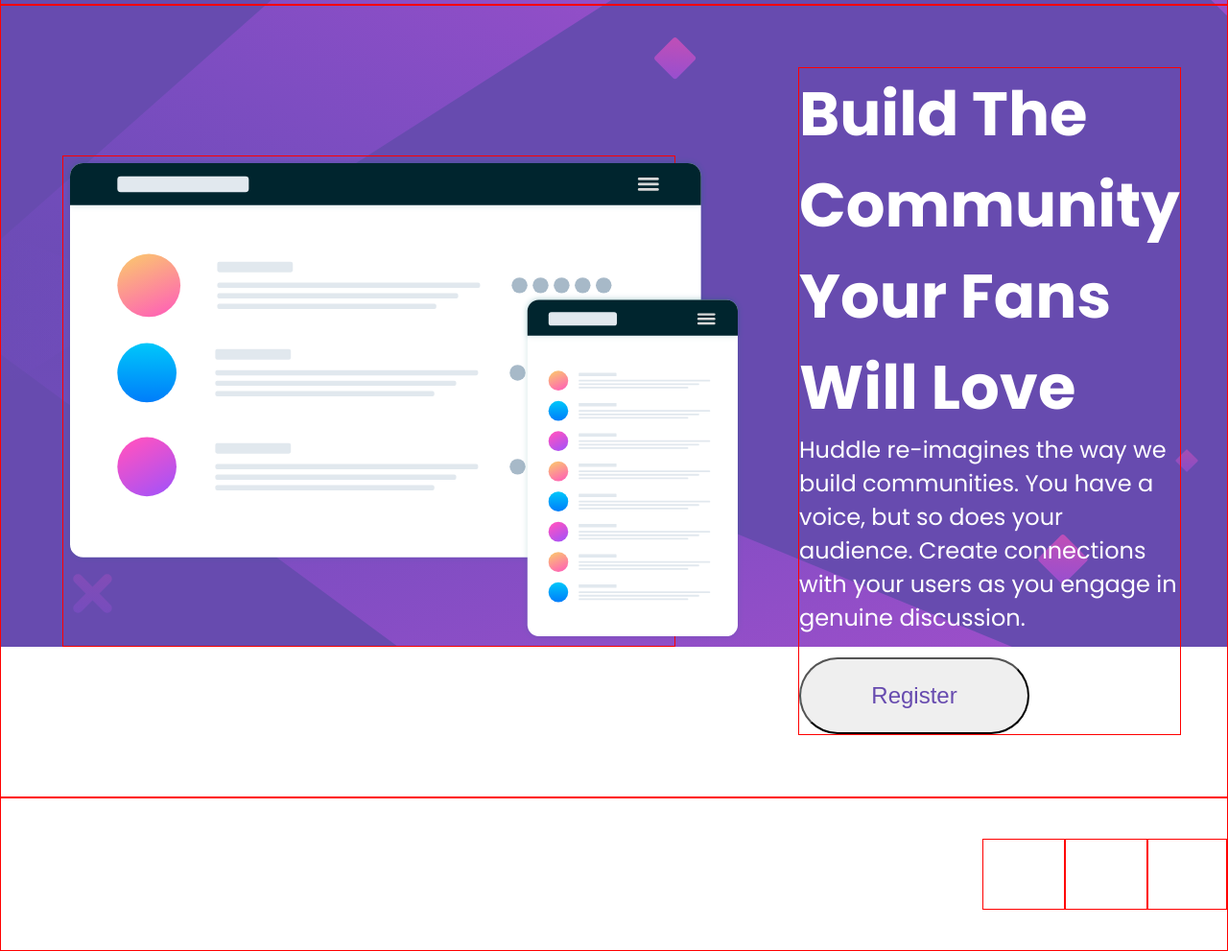
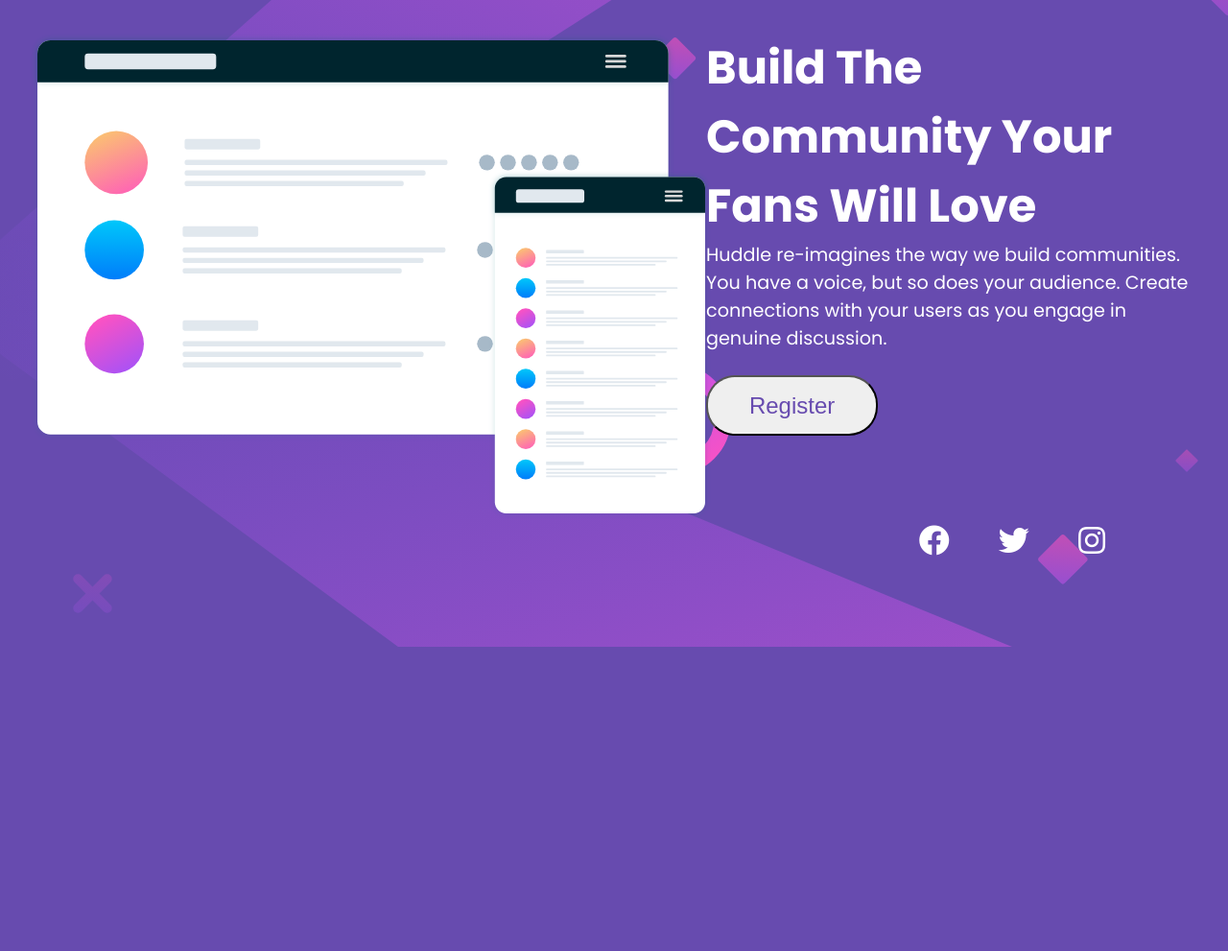
Before and after one commit to Kudzanayi-Dzvairo/huddle_landing_page_single_section, a plain HTML site: page index.html in a window 1280 px wide. Shown: the part 126-1117 px from the top of the page at 96% size. After the commit the page ends 800 px from the top, so only its background shows below. Drawn offline with Linux system fonts and the light colour scheme.

Commit message:
super edit desktop version

```diff
--- a/index.html
+++ b/index.html
@@ -17,30 +17,26 @@
 
 </head>
 <body>
-   <div class="background">
   <header>
       <img src="./images/logo.svg" alt="" class="logo">
   </header>
-    <class class="container">
-      <div class="flex-child img">
-        <img src="./images/illustration-mockups.svg" class="example" alt="">
+  <section class="main">
+      <div class="image">
+         <img src="./images/illustration-mockups.svg" alt="">
       </div>
-        <div class="flex-child content">
+      <div class="content">
         <h2>Build The Community Your Fans Will Love</h2>
         <p>Huddle re-imagines the way we build communities. You have a voice, but so does your audience.
           Create connections with your users as you engage in genuine discussion. </p>
         <button>Register</button>
       </div>
-      </class>
     </section>
+    <footer>
+      <i class="fab fa-facebook"></i>
+      <i class="fab fa-twitter"></i>
+      <i class="fab fa-instagram"></i>
+    </footer>
 
-    <footer>
-      <div class="icons">
-        <i class="fab fa-twitter"></i>
-        <i class="fab fa-facebook"></i>
-        <i class="fab fa-instagram"></i>
-      </div>
-    </footer>
-   </div>
+
 </body>
 </html>
--- a/style.css
+++ b/style.css
@@ -4,103 +4,79 @@
     box-sizing: border-box;
 }
 
-body {
-    color: white;
-}
-
-.background {
-    background-color:hsl(257, 40%, 49%);
-    background-image: url(images/bg-desktop.svg);
-    height: 100vh;
-    background-repeat: no-repeat;
-    background-size:cover
-}
-
 /* font-family: 'Poppins', sans-serif;
 font-family: 'Open Sans', sans-serif; */
 
+/* hsl(257, 40%, 49%) */
 
-/*------------------------- header----------------------- */
+/* url(images/bg-desktop.svg) */
+
+body {
+    background-image: url(images/bg-desktop.svg);
+    background-color: hsl(257, 40%, 49%) ;
+    color: white;
+    height:100vh;
+    display: flex;
+    flex-direction: column;
+}
+
+/* ------------header-----------*/
 
 header{
-    border: 1px solid red;
     display: flex;
     justify-content: flex-start;
-    align-items: center ;
-    padding: 2em;
 }
 
-
-
-
-/* ----------------------body--------------------------- */
-.container {
-    border: 1px solid red;
-    display:flex;
-    align-items: center;
+.logo {
+    margin: 2em;
+    ali
 }
 
-.flex-child{
-    border: 1px solid red;
-    width: 50%;
-    margin: 4em;
-}
+/* ------------body-----------*/
 
-
-/*
-.example {
-    width: 800px;
-} */
-
-.content{
+.main {
+    display: flex;
+    justify-content: space-evenly;
+    height: 60%;
     font-family: 'Poppins', sans-serif;
 }
 
-h2{
-    color: white;
-    font-size: 4em;
-  }
-
-  p {
-    color: white;
-    font-size: 1.5em;
-    /* sans-serif; */
+.main div{
+    width: 50%;
+    margin: 2em;
 }
 
+h2{
+    font-size: 3em;
+}
+
+p{
+    font-size: 1.2em
+}
 
 button {
+    width: 35%;
+    height: 15%;
+    margin-top: 1em;
     font-size: 1.5em;
-    padding: 1em;
-    margin-top: 1em;
-    border-radius: 50px;
-    width: 10em;
-    color: hsl(257, 40%, 49%)
+    color: hsl(257, 40%, 49%);
+    border-radius: 30px
 }
 
-
-
-/*-------------------footer*----------------*/
+/* ------------footer-----------*/
 
 footer{
-  height: 10em;
-}
-
-.icons{
-    border: 1px solid red;
-    display:flex;
-    justify-content: flex-end;
-    align-items: center;
-    height: 100%;
+    height: 20%;
+    display: flex;
+    justify-content: flex-end
 }
 
 i {
-    border: 1px solid red;
-    padding: 1em 2em 1em 0.5em;
-    font-size: 1.5em
-} */
+    margin: 0.8em;
+    align-self: center;
+    font-size: 2em;
+}
 
-
-/* .icons {
-    padding: 2em 3em 4em 2em;
-    font-size: 2em
-} */
+i:nth-child(3){
+    margin-right: 4em;
+}
```
Lines whose indentation alone changed are shown as unchanged.
